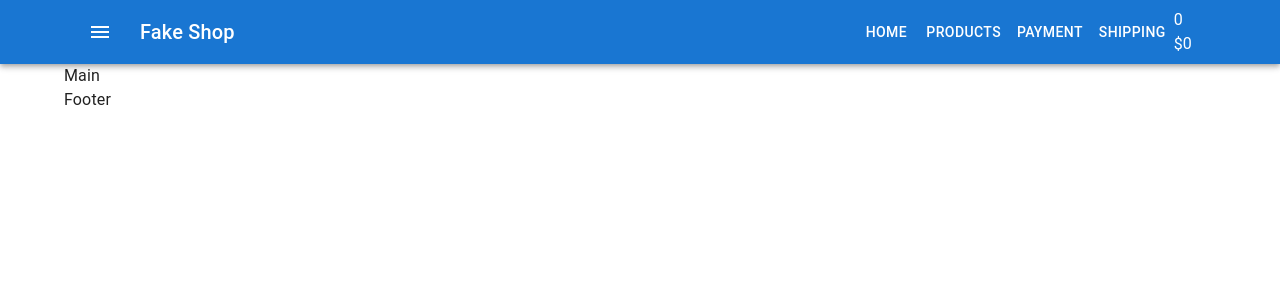
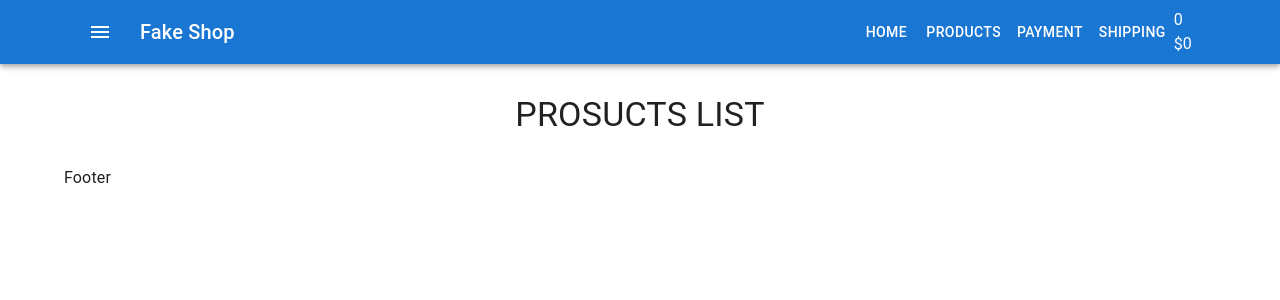
Before and after one commit to RomanKoriachko/lesson-7-ht, a React (Create React App) app: page / in a window 1280 px wide. Shown: the top 300 px of the page. Built offline with nearby package versions, Linux system fonts and the light colour scheme.

Commit message:
add typography styles

```diff
--- /dev/null
+++ b/src/components/Products/ProductsList.js
@@ -0,0 +1,24 @@
+import React from 'react'
+import Typography from '@mui/material/Typography'
+
+export const ProductsList = () => {
+    let uppercase = 'uppercase'
+    let lowercase = 'lowercase'
+    let state = true
+
+    return (
+        <>
+            <Typography
+                align="center"
+                component="h1"
+                variant="h4"
+                style={{
+                    textTransform: state ? uppercase : lowercase,
+                    margin: '30px 0',
+                }}
+            >
+                Prosucts List
+            </Typography>
+        </>
+    )
+}
--- a/src/containers/Main/Main.js
+++ b/src/containers/Main/Main.js
@@ -1,11 +1,12 @@
 import React from 'react'
 import { Container } from '@mui/material'
+import { ProductsList } from 'components/Products/ProductsList'
 
 export const Main = () => {
     return (
         <>
             <Container>
-                <div>Main</div>
+                <ProductsList />
             </Container>
         </>
     )
```
